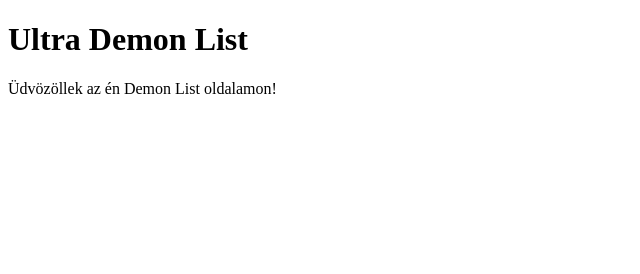
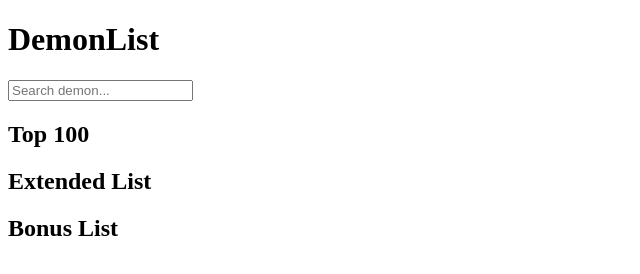
Before and after one commit to ItzUltra/DemonList, a plain HTML site: page index.html in a window 1280 px wide. Shown: the whole page, without its empty margins (0-640 px from the left). Drawn offline with Linux system fonts and the light colour scheme.

Commit message:
created page layout

```diff
--- a/index.html
+++ b/index.html
@@ -3,13 +3,50 @@
 <head>
     <meta charset="UTF-8">
     <meta name="viewport" content="width=device-width, initial-scale=1.0">
-    <title>Ultra Demon List</title>
+    <title>DemonList</title>
+
+    <link rel="stylesheet" href="style.css">
 </head>
+
 <body>
 
-    <h1>Ultra Demon List</h1>
+    <header>
+        <h1>DemonList</h1>
 
-    <p>Üdvözöllek az én Demon List oldalamon!</p>
+        <input
+            type="text"
+            id="search"
+            placeholder="Search demon..."
+        >
+    </header>
+
+    <main>
+
+        <h2>Top 100</h2>
+
+        <div id="main-list">
+
+        </div>
+
+        <h2>Extended List</h2>
+
+        <div id="extended-list">
+
+        </div>
+
+        <h2>Bonus List</h2>
+
+        <div id="bonus-list">
+
+        </div>
+
+    </main>
+
+    <div id="popup" class="hidden">
+
+    </div>
+
+    <script src="script.js"></script>
 
 </body>
 </html>
```
